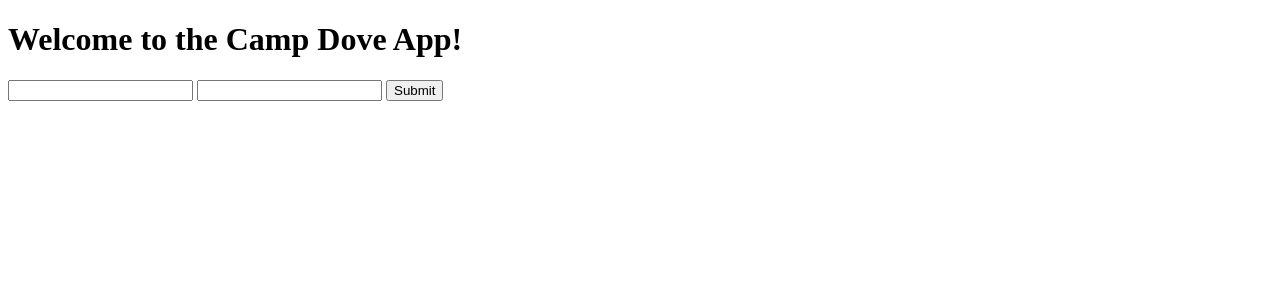
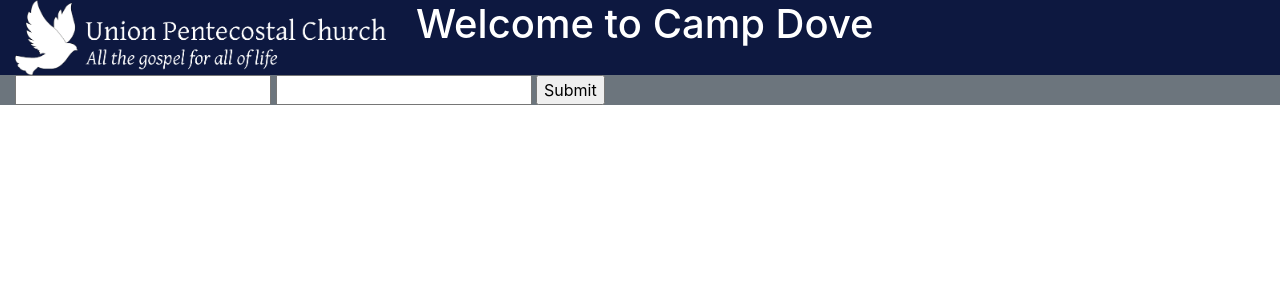
Before and after one commit to KevinWilmoth/CampDove, a Flask app: page / in a window 1280 px wide. Shown: the top 300 px of the page. Run offline with Flask 2, Linux system fonts and the light colour scheme; parts of the project's set-up code (start-up, migrations or seed data) failed here and were passed over.

Commit message:
Issue #6 - Begin

```diff
--- a/app.py
+++ b/app.py
@@ -16,13 +16,6 @@ import camper_class
 import os
 import User_Table
 import item_table
-
-HOST = config.settings['host']
-MASTER_KEY = config.settings['master_key']
-MY_TEST = config.settings['my_test']
-DATABASE_ID = config.settings['database_id']
-CONTAINER_ID = config.settings['person_container_id']
-BASE_URL = config.settings['base_url']
 
 app = flask.Flask(__name__)
 app.secret_key = os.urandom(24)
--- /dev/null
+++ b/static/styles/CampDove.css
@@ -0,0 +1,9 @@
+.topBanner {
+    background-color: darkblue;
+    color: white;
+    width: 100%;
+    float: right;
+}
+.logoImage {
+    height: 75px;
+}
--- a/templates/index.html
+++ b/templates/index.html
@@ -3,13 +3,32 @@
 <head>
     <meta charset="UTF-8">
     <title>Camp Dove App</title>
+    <link rel="stylesheet" href="https://cdn.jsdelivr.net/npm/bootstrap@4.3.1/dist/css/bootstrap.min.css" integrity="sha384-ggOyR0iXCbMQv3Xipma34MD+dH/1fQ784/j6cY/iJTQUOhcWr7x9JvoRxT2MZw1T" crossorigin="anonymous">
+    <link rel="stylesheet" type="text/css" href="{{ url_for('static',filename='styles/CampDove.css') }}">
+    <link rel="icon" type="image/png" sizes="32x32" href="{{ url_for('static',filename='images/favicon-32x32.png') }}" />
 </head>
 <body>
-    <h1>Welcome to the Camp Dove App!</h1>
+    <div class="container-fluid float-left text-white" style="background-color: #0d1840;">
+        <div class="row">
+          <div class="col">
+            <a href="default"><img  class="logoImage" src="{{ url_for('static',filename='images/upc dove and text logo.png') }}" /></a>
+          </div>
+          <div class="col-lg-auto">
+            <h1>Welcome to Camp Dove</h1>
+          </div>
+          <div class="col">
+          </div>
+        </div>
+    </div>
+    <div class="container-fluid float-left bg-secondary">
     <form action="/" method="post">
         <input type="text" name="username" required/>
         <input type="password" name="password" required/>
         <input type="submit" />
     </form>
+    </div>
+    <script src="https://code.jquery.com/jquery-3.3.1.slim.min.js" integrity="sha384-q8i/X+965DzO0rT7abK41JStQIAqVgRVzpbzo5smXKp4YfRvH+8abtTE1Pi6jizo" crossorigin="anonymous"></script>
+    <script src="https://cdn.jsdelivr.net/npm/popper.js@1.14.7/dist/umd/popper.min.js" integrity="sha384-UO2eT0CpHqdSJQ6hJty5KVphtPhzWj9WO1clHTMGa3JDZwrnQq4sF86dIHNDz0W1" crossorigin="anonymous"></script>
+    <script src="https://cdn.jsdelivr.net/npm/bootstrap@4.3.1/dist/js/bootstrap.min.js" integrity="sha384-JjSmVgyd0p3pXB1rRibZUAYoIIy6OrQ6VrjIEaFf/nJGzIxFDsf4x0xIM+B07jRM" crossorigin="anonymous"></script>
 </body>
 </html>
```
Also changed, not shown: static/images/favicon-32x32.png (added), static/images/upc dove and text logo.png (added).
